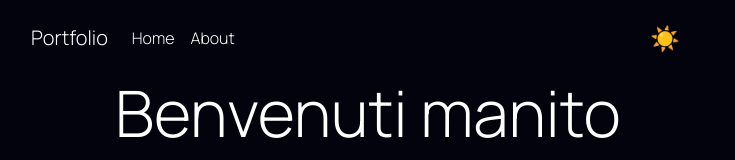
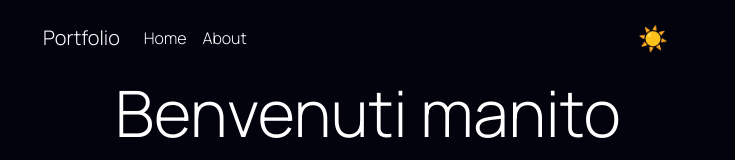
Before and after one commit to johannholzmann/portfolio, a Next.js app: page / in a window 1280 px wide. Shown: the top 160 px of the page, without its empty margins (272-1007 px from the left). Built offline with nearby package versions, Linux system fonts and the light colour scheme.

Commit message:
Put the navbar in container

```diff
--- a/components/layout/layout.js
+++ b/components/layout/layout.js
@@ -10,8 +10,11 @@ import Footer from '../footer/footer.js';
 const Layout = ({ children }) => {
     return (
         <div className={styles.app}>
+            <Container>
+
             <Navbar />
-            <Container id="main-container" className={styles.main_container}>
+            </Container>
+            <Container fluid id="main-container" className={styles.main_container}>
                 {children}
             </Container>
             <Footer />
--- a/components/layout/layout.module.css
+++ b/components/layout/layout.module.css
@@ -5,7 +5,6 @@
     margin-left: auto;
     margin-right: auto;
 
-
 }
 
 .main_container {
```
